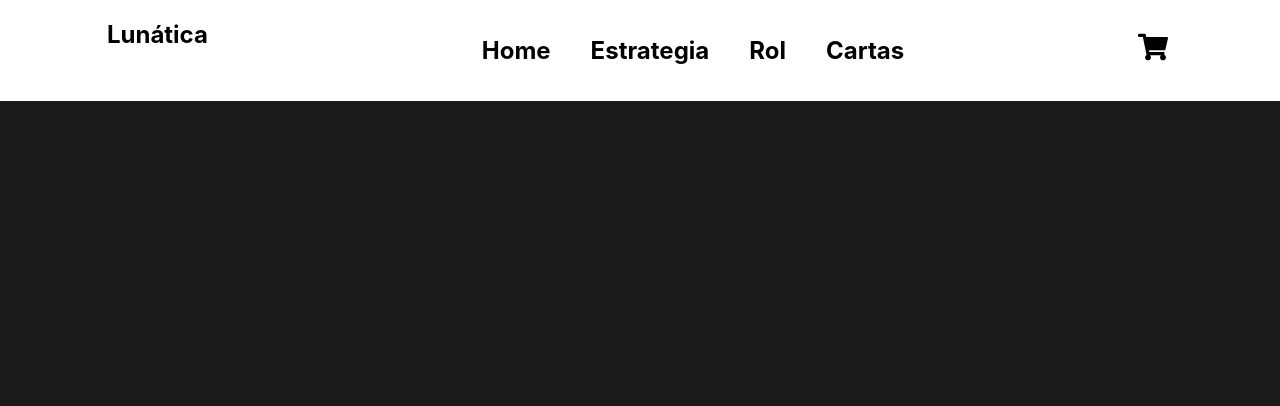
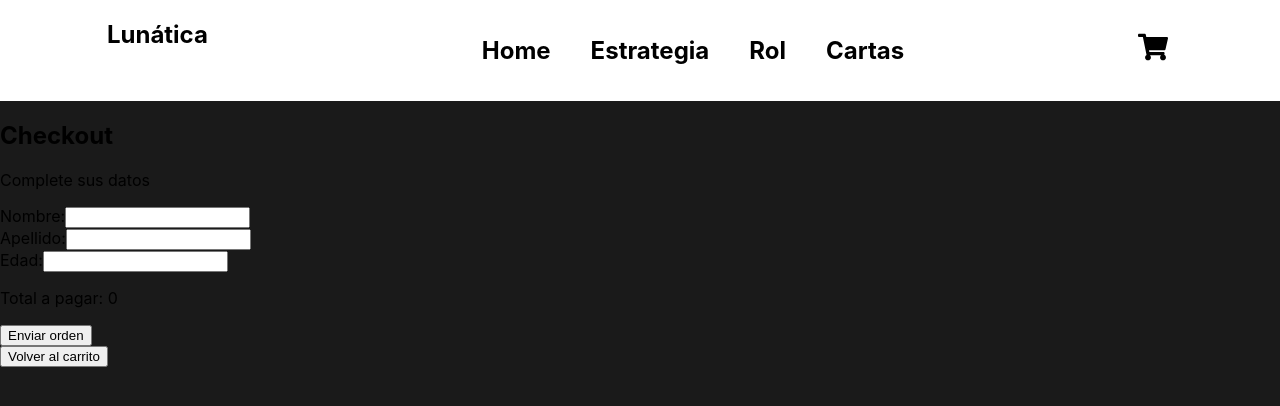
Before and after one commit to AgusContino/ecommerce-app, a React (Create React App) app: page /checkout in a window 1280 px wide. Shown: the top 406 px of the page. Built offline with nearby package versions, Linux system fonts and the light colour scheme.

Commit message:
completado checkout y ticket de orden

```diff
--- a/src/App.js
+++ b/src/App.js
@@ -5,6 +5,8 @@ import ItemListContainer from "./components/ItemListContainer/ItemListContainer"
 import ItemDetailContainer from "./components/ItemDetailContainer/ItemDetailContainer";
 import { CartContextProvider } from "./context/cartContext";
 import CartContainer from "./components/CartContainer/CartContainer";
+import Checkout from "./components/Checkout/Checkout";
+import OrderTicket from "./components/OrderTicket/OrderTicket";
 
 function App() {
    return (
@@ -29,6 +31,21 @@ function App() {
                   />
 
                   <Route path="/carrito" element={<CartContainer></CartContainer>}></Route>
+
+                  <Route path="/checkout" element={<Checkout></Checkout>}></Route>
+
+                  <Route path="/orderTicket/:orderId" element={<OrderTicket></OrderTicket>} />
+
+                  <Route
+                     path="*"
+                     element={
+                        <h2 style={{ textAlign: "center", backgroundColor: "white" }}>
+                           Parece que estamos fuera de órbita (404)
+                        </h2>}>
+                  </Route>
+
+
+
                </Routes>
             </BrowserRouter>
          </CartContextProvider>
--- a/src/components/CartContainer/CartContainer.jsx
+++ b/src/components/CartContainer/CartContainer.jsx
@@ -40,6 +40,7 @@ function CartContainer() {
             }
          </div>
          <div>
+         <Link to="/checkout"><button>Terminar compra</button></Link>
             <button onClick={clearCart}>Vaciar Carrito</button>
          </div>
       </div>
--- /dev/null
+++ b/src/components/Checkout/Checkout.jsx
@@ -0,0 +1,75 @@
+import './style.scss'
+import { useContext, useState } from 'react'
+import { cartContext } from '../../context/cartContext'
+import InputComp from '../InputComp/InputComp'
+import { exportOrderData } from '../../services/firebase'
+import { Link, useNavigate } from 'react-router-dom'
+
+export default function Checkout() {
+
+   const { cart, totalPriceInCart } = useContext(cartContext)
+
+   const [user,setUser] = useState({
+      nombre:"",
+      apellido:"",
+      edad:""
+   })
+
+   const navigate = useNavigate()
+
+   function onInputChange(evt) {
+      const value = evt.target.value
+      const name = evt.target.name
+      const newState = {...user}
+      newState[name] = value
+      setUser(newState)
+   }
+
+   async function handleCheckout(evt) {
+      evt.preventDefault()
+      const orderItems = cart.map((item)=>{
+         return({
+            item:item.nombre,
+            count:item.count
+         })
+      })
+      const orderData = {
+         orderItems: orderItems,
+         user: user,
+         date: new Date(),
+         totalPrice: totalPriceInCart()
+      }
+      try {
+         const orderId = await exportOrderData(orderData)
+         alert(`Tu ticket: ${orderId}, redireccionando a ticket`)
+         navigate(`/orderTicket/${orderId}`)
+      } catch (error) {
+         alert(`Error: ${error.message}`)
+      }
+   }
+
+   return (
+
+      <div>
+
+         <h2>Checkout</h2>
+
+         <form>
+            <p>Complete sus datos</p>
+
+            <InputComp name="nombre" label="Nombre:" value={user.nombre} onChange={onInputChange} />
+            <InputComp name="apellido" label="Apellido:" value={user.apellido} onChange={onInputChange} />
+            <InputComp name="edad" label="Edad:" value={user.edad} onChange={onInputChange} />
+
+            <p>Total a pagar: {totalPriceInCart()}</p>
+
+            <button onClick={handleCheckout}>Enviar orden</button>
+
+         </form>
+
+         <Link to="/carrito"><button>Volver al carrito</button></Link>
+
+      </div>
+
+   )
+}
--- /dev/null
+++ b/src/components/InputComp/InputComp.jsx
@@ -0,0 +1,18 @@
+import './style.scss'
+
+export default function InputComp(props) {
+
+   const {name,label,value,onChange} = props
+
+   return(
+
+      <div>
+
+         <label htmlFor={name}>{label}</label>
+         <input name={name} type="text" value={value} onChange={onChange} />
+
+      </div>
+
+   )
+
+}
--- a/src/components/ItemDetailContainer/ItemDetailContainer.jsx
+++ b/src/components/ItemDetailContainer/ItemDetailContainer.jsx
@@ -1,7 +1,7 @@
 import "./style.scss";
 import { useEffect, useState } from "react";
 import { getProductData } from "../../services/firebase";
-import { useParams } from "react-router-dom";
+import { Link, useParams } from "react-router-dom";
 import ItemCount from "../ItemCount/ItemCount";
 import { useContext } from "react";
 import { cartContext } from "../../context/cartContext";
@@ -26,7 +26,7 @@ function ItemDetailContainer() {
       requestProduct();
    }, []);
 
-   const stock = 3; //!esto despues hay que pasarlo a la base de datos
+   const stock = product.stock
 
    if (product.nombre === undefined) {
       return ( // loader
@@ -54,8 +54,15 @@ function ItemDetailContainer() {
             <p>
                Stock: <span>{stock}</span> disponibles
             </p>
-            <ItemCount onAddToCart={handleAddToCart} stock={stock} producto={product.nombre} />
-         </div> //!luego hay que tomar de la base de datos los dos stock: del P stock y del item count stock
+            {
+               stock <= 0
+               ?  <>
+                     <p>No quedan unidades disponibles</p>
+                     <Link to="/"><button>Volver al listado</button></Link>
+                  </>
+               : <ItemCount onAddToCart={handleAddToCart} stock={stock} producto={product.nombre} />
+            }
+         </div>
       );
    }
 
--- /dev/null
+++ b/src/components/OrderTicket/OrderTicket.jsx
@@ -0,0 +1,37 @@
+import "./style.scss";
+import { Link, useParams } from "react-router-dom";
+import { getOrderData } from "../../services/firebase";
+import { useEffect, useState } from "react";
+
+export default function OrderTicket() {
+
+   const [order, setOrder] = useState({
+      user: {
+         nombre:"",
+         apellido:""
+      },
+      totalPrice:""
+   })
+
+   const {orderId} = useParams()
+
+   async function requestOrderData() {
+      const orderData = await getOrderData(orderId)
+      setOrder(orderData)
+   }
+
+   useEffect(() => {
+      requestOrderData()
+   }, [])
+
+   return(
+      <div>
+         <h2>Detalle de tu compra:</h2>
+         <p>Datos:</p>
+         <p>Nombre: {order.user.nombre}</p>
+         <p>Apellido: {order.user.apellido}</p>
+         <p>Total de compra: {order.totalPrice}</p>
+
+      </div>
+   )
+}
--- a/src/services/firebase.js
+++ b/src/services/firebase.js
@@ -1,5 +1,5 @@
 import { initializeApp } from "firebase/app";
-import {getFirestore, writeBatch, collection, doc, getDocs, where, query, getDoc } from "firebase/firestore"
+import {getFirestore, writeBatch, collection, doc, getDocs, where, query, getDoc, addDoc } from "firebase/firestore"
 
 const firebaseConfig = {
   apiKey: "AIzaSyDppmMK9O1ePj0QLmjHoIfyzWfsNGqb5UI",
@@ -48,7 +48,18 @@ async function getProductData(idURL) {
 
 }
 
+async function exportOrderData(orderData){
+   const collectionRef = collection(db,"orders")
+   const createdDoc = await addDoc(collectionRef,orderData)
+   return createdDoc.id
+}
 
+async function getOrderData(orderId){
+   const docRef = doc(db,"orders",orderId)
+   const docSnap = await getDoc(docRef)
+
+   return({id: docSnap.id, ...docSnap.data()})
+}
 
 async function exportProductsBatch() {
 
@@ -232,4 +243,4 @@ async function exportProductsBatch() {
    await batch.commit()
 }
 
-export {getData, getCategoryData, getProductData}
+export {getData, getCategoryData, getProductData, exportOrderData, getOrderData}
```
Also changed, not shown: src/services/datos.js (deleted, +0 -204 lines), src/components/Checkout/style.scss (added), src/components/InputComp/style.scss (added), src/components/OrderTicket/style.scss (added).
